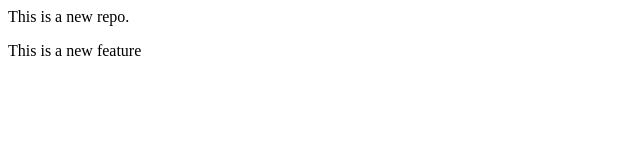
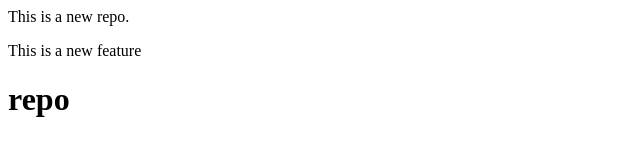
Before and after one commit to SimranPDeore/localrepo, a plain HTML site: page index.html in a window 1280 px wide. Shown: the whole page, without its empty margins (0-640 px from the left). Drawn offline with Linux system fonts and the light colour scheme.

Commit message:
Changes in feature2

```diff
--- a/index.html
+++ b/index.html
@@ -1,2 +1,4 @@
 <p>This is a new repo.</p>
 <p>This is a new feature</p>
+
+<h1>repo</h1>
```
